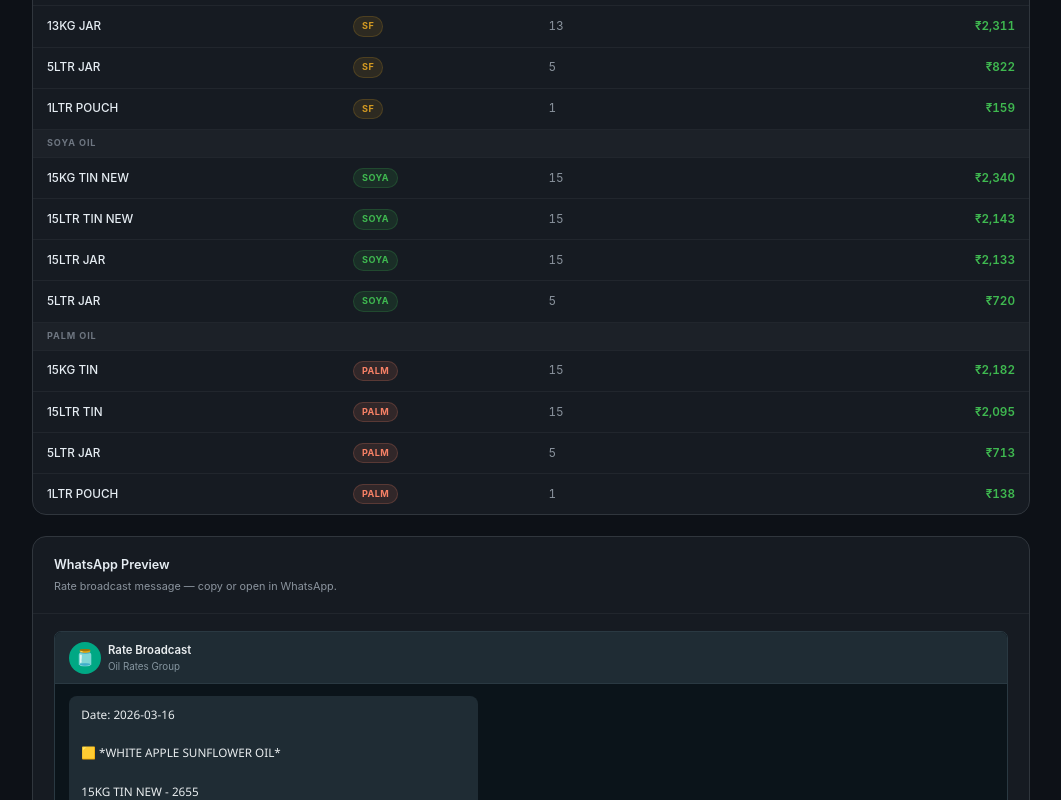
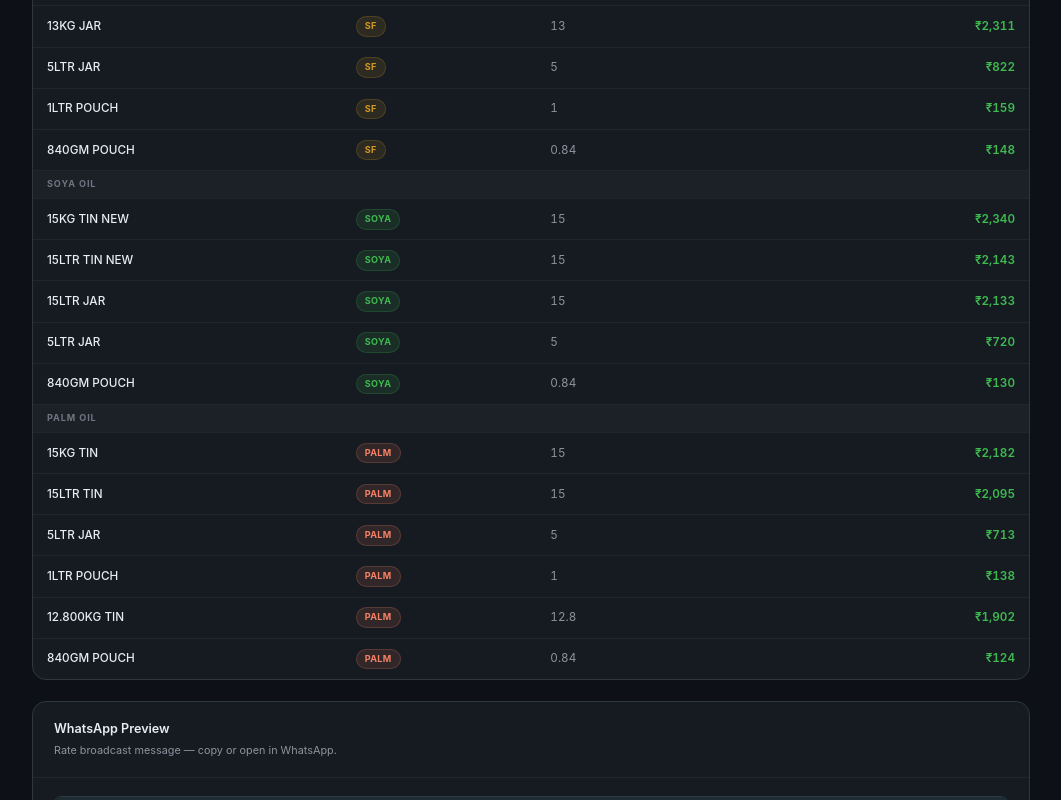
Before and after one commit to mydesignstation-cmyk/oilchart, a React (Vite) app: page / in a window 1280 px wide. Shown: the part 660-1460 px from the top of the page, without its empty margins (109-1170 px from the left). Built offline with nearby package versions, Linux system fonts and the light colour scheme.

Commit message:
feat(data): add per-oil offsets for products and add missing pack sizes

```diff
--- a/src/data/products.ts
+++ b/src/data/products.ts
@@ -68,6 +68,13 @@
     offsets: { SF: -7.53, SOYA: -8.53, PALM: -2 },
     adjustments: { self: -1.5, other: 1, dealer: 2 },
   },
+  {
+    name: "840GM POUCH",
+    oilType: "SF",
+    packSize: 0.84,
+    offsets: { SF: 7.5, SOYA: 7.0, PALM: 6.5 },
+    adjustments: { self: 120, other: 140, dealer: 150 },
+  },
 
   // ── Soya Oil ───────────────────────────────────────────────────────────────
   {
@@ -97,6 +104,13 @@
     packSize: 5,
     offsets: { SF: -13, SOYA: -10, PALM: 13 },
     adjustments: { self: 18, other: 33, dealer: 38 },
+  },
+  {
+    name: "840GM POUCH",
+    oilType: "SOYA",
+    packSize: 0.84,
+    offsets: { SF: 7.5, SOYA: 7.0, PALM: 6.5 },
+    adjustments: { self: 120, other: 140, dealer: 150 },
   },
 
   // ── Palm Oil ───────────────────────────────────────────────────────────────
@@ -128,4 +142,18 @@
     offsets: { SF: -7.53, SOYA: -8.53, PALM: -2 },
     adjustments: { self: -2, other: 0.5, dealer: 1.5 },
   },
+  {
+    name: "12.800KG TIN",
+    oilType: "PALM",
+    packSize: 12.8,
+    offsets: { SF: 140, SOYA: 120, PALM: 110 },
+    adjustments: { self: 100, other: 120, dealer: 130 },
+  },
+  {
+    name: "840GM POUCH",
+    oilType: "PALM",
+    packSize: 0.84,
+    offsets: { SF: 7.5, SOYA: 7.0, PALM: 6.5 },
+    adjustments: { self: 120, other: 140, dealer: 150 },
+  },
 ];
```
